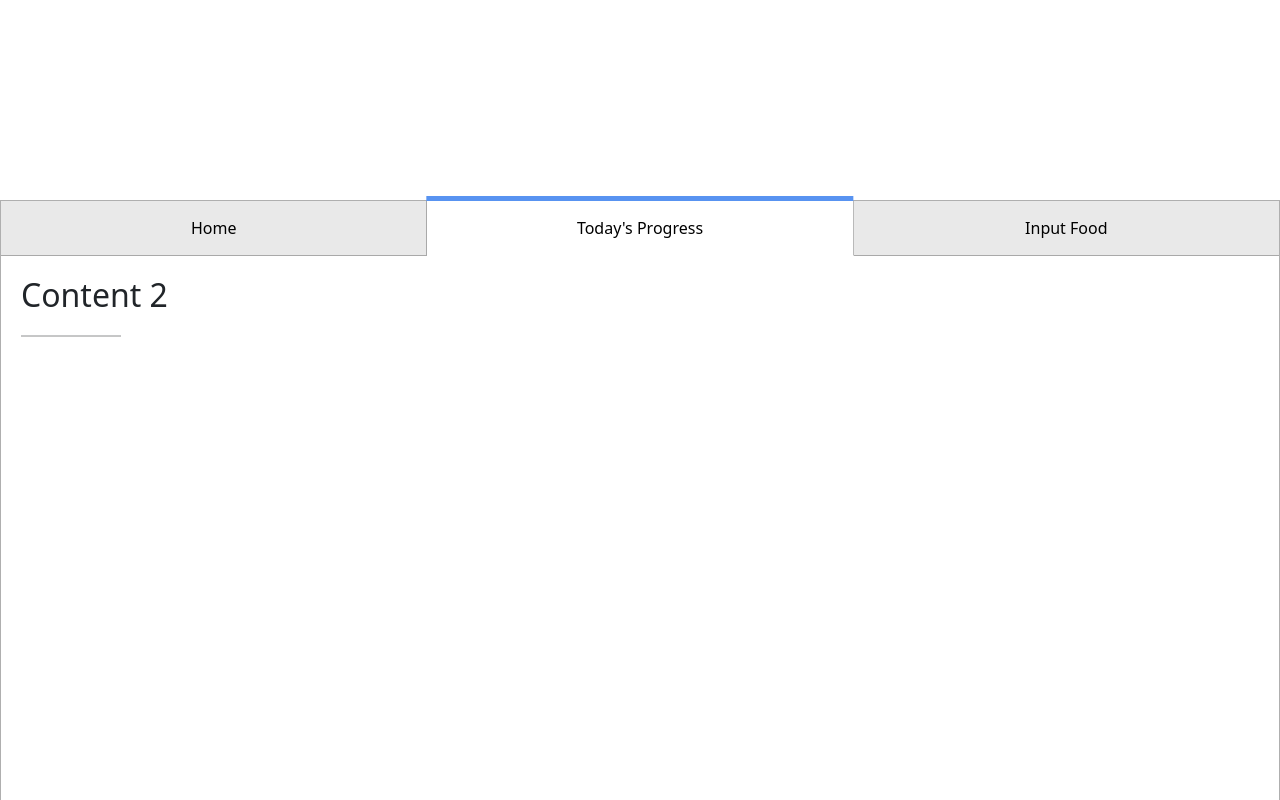
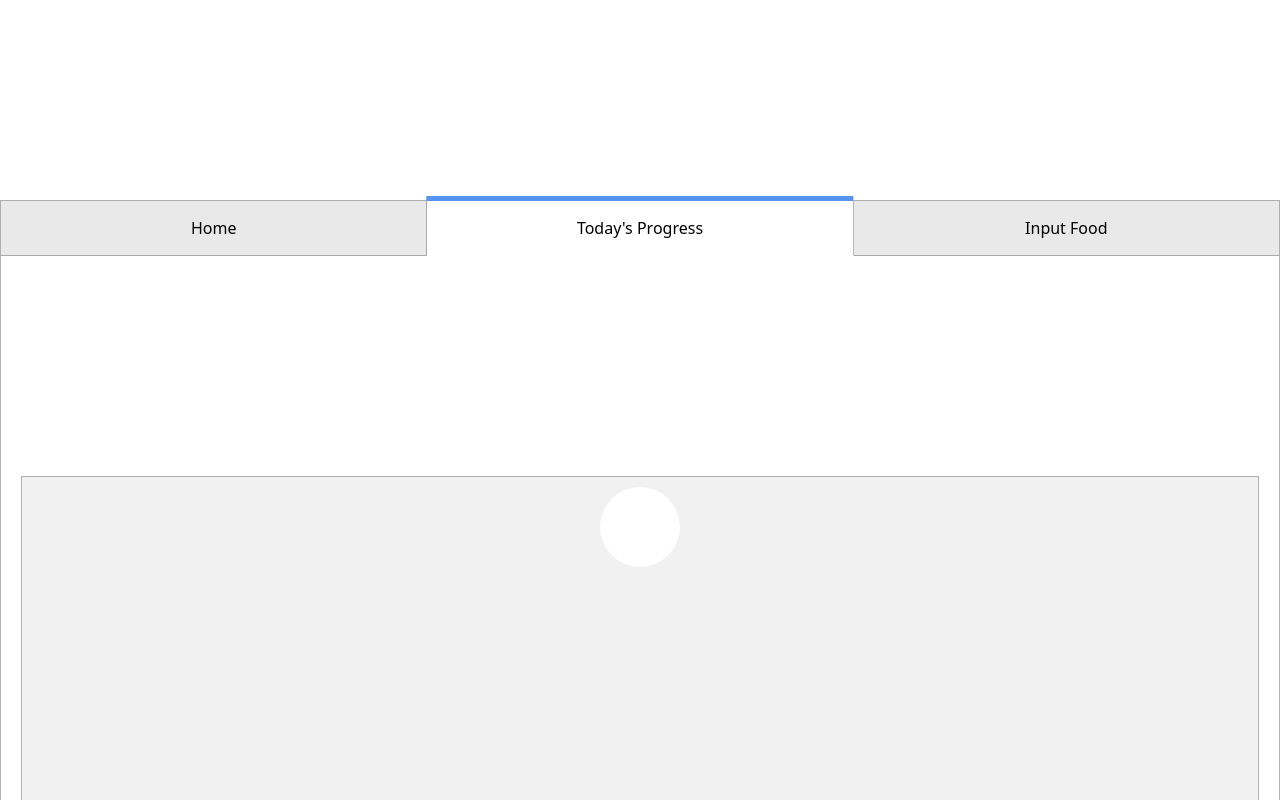
Before and after one commit to JohnnyGoodrich/capstone-project, a React (Create React App) app: page / in a window 1280 px wide. Both pictures are taken after a click on the button "Today's Progress". Shown: the top 800 px of the page. Built offline with nearby package versions, Linux system fonts and the light colour scheme; no server answers.

Commit message:
added progress bar

```diff
--- a/src/components/Main.jsx
+++ b/src/components/Main.jsx
@@ -3,6 +3,7 @@ import '../App.css'
 import Search from "./Search";
 import myFunction from "./SearchBar";
 import { Link } from 'react-router-dom'
+import Today from "./Today";
 
 function Main() {
     let pageNumber = 1
@@ -50,8 +51,7 @@ function Main() {
                 </div>
 
                 <div className={toggleState === 2 ? "content  active-content" : "content"}>
-                    <h2>Content 2</h2>
-                    <hr />
+                    <Today/>
                     {/* <p>
                       Content
                     </p> */}
--- a/src/components/Search.jsx
+++ b/src/components/Search.jsx
@@ -13,6 +13,7 @@ const Search = (props) => {
     const [meal, setMeal] = useState(null)
     const [addFood, setAddFood] = useState(null)
     const [deleteFood, setDeleteFood] = useState(null)
+    const [averageRating, setAverageRating] = useState(0)
     const params = useParams()
     const navigate = useNavigate()
     const { id } = params
@@ -193,10 +194,51 @@ const Search = (props) => {
 
         }
     }
+    useEffect(() => {
+        average()
+    }, [mealItem])
 
+    let items = document.querySelectorAll('.progress-item');
+    const counters = Array(items.length);
+    const intervals = Array(items.length);
+    counters.fill(0);
+    items.forEach((number,index) => {
+      intervals[index] = setInterval(() => {
+              if(counters[index] == parseInt(number.dataset.num)){
+                  clearInterval(intervals[index]);
+              }else{
+                  counters[index] += 1;
+                  number.style.background = "conic-gradient(aqua calc(" + counters[index] + "%), gray 0deg)";
+                  number.setAttribute('data-value', counters[index] + "%");
+                  number.innerHTML = counters[index] + "%";
+              }
+      }, 15);
+     });
+
+    async function average() {
+        const array = []
+        let sum = 0
+        let calorieGoal = 2000
+        try {
+            for (let i = 0; i < mealItem.length; i++) {
+                let num = sum/calorieGoal
+                array.push(mealItem[i].calories)
+                sum += array[i]
+                console.log(mealItem[i].calories)
+                console.log((sum/calorieGoal)*100)
+
+            }
+            setAverageRating((sum/calorieGoal)*100 )
+        } catch (err) {
+            console.log(err)
+        }
+    }
 
     return (
         <div className="search-context">
+              <div id="progress" >
+                <div data-num={averageRating} className="progress-item">ds</div>
+            </div>
             <div className='search-context2'>
                 <div className="search-context-inner">
                     <p id="look-up-symbol">{<BsSearch />}</p>
--- a/src/components/Today.jsx
+++ b/src/components/Today.jsx
@@ -0,0 +1,76 @@
+import { useParams, useNavigate } from 'react-router-dom'
+import { useState, useEffect } from 'react'
+import '../style/Today.css'
+
+
+function Today() {
+    const [averageRating, setAverageRating] = useState(0)
+    const [mealItem, setMealItem] = useState(null)
+    const mealURL = `http://localhost:4000/meal/63d98149c8ac5f0cc6197613`
+
+    const getMeal = async () => {
+        try {
+            const response = await fetch(mealURL)
+            const foundFood = await response.json()
+            // setMeal(foundFood.title)
+            // console.log(foundFood.title.title)
+            setMealItem(foundFood.foods)
+            console.log(foundFood.foods)
+        } catch (err) {
+            console.log(err)
+        }
+    }
+
+    useEffect(() => {
+        getMeal()
+        console.log(mealItem)
+    }, [])
+    useEffect(() => {
+        average()
+    }, [mealItem])
+
+    let items = document.querySelectorAll('.progress-item');
+    const counters = Array(items.length);
+    const intervals = Array(items.length);
+    counters.fill(0);
+    items.forEach((number,index) => {
+      intervals[index] = setInterval(() => {
+              if(counters[index] == parseInt(number.dataset.num)){
+                  clearInterval(intervals[index]);
+              }else{
+                  counters[index] += 1;
+                  number.style.background = "conic-gradient(aqua calc(" + counters[index] + "%), gray 0deg)";
+                  number.setAttribute('data-value', counters[index] + "%");
+                  number.innerHTML = counters[index] + "%";
+              }
+      }, 15);
+     });
+
+    async function average() {
+        const array = []
+        let sum = 0
+        let calorieGoal = 2000
+        try {
+            for (let i = 0; i < mealItem.length; i++) {
+                let num = sum/calorieGoal
+                array.push(mealItem[i].calories)
+                sum += array[i]
+                console.log(mealItem[i].calories)
+                console.log((sum/calorieGoal)*100)
+
+            }
+            setAverageRating((sum/calorieGoal)*100 )
+        } catch (err) {
+            console.log(err)
+        }
+    }
+
+    return (
+        <div className='container1'>
+            <div id="progress" >
+                <div data-num={averageRating} className="progress-item">ds</div>
+            </div>
+        </div>
+    )
+}
+export default Today
--- /dev/null
+++ b/src/style/Today.css
@@ -0,0 +1,25 @@
+#progress{
+    display: flex;
+    justify-content: space-around;
+  }
+  .progress-item {
+    display: flex;
+    width: 100px;
+    height: 100px;
+    border-radius: 50%;
+    font-size: 0;
+    animation: .4s ease-out reverse;
+  }
+
+  .progress-item::after {
+    content: attr(data-value);
+    display: flex;
+    justify-content: center;
+    flex-direction: column;
+    width: 100px;
+    margin: 10px;
+    border-radius: 50%;
+    background: white;
+    font-size: 1rem;
+    text-align: center;
+  }
```
